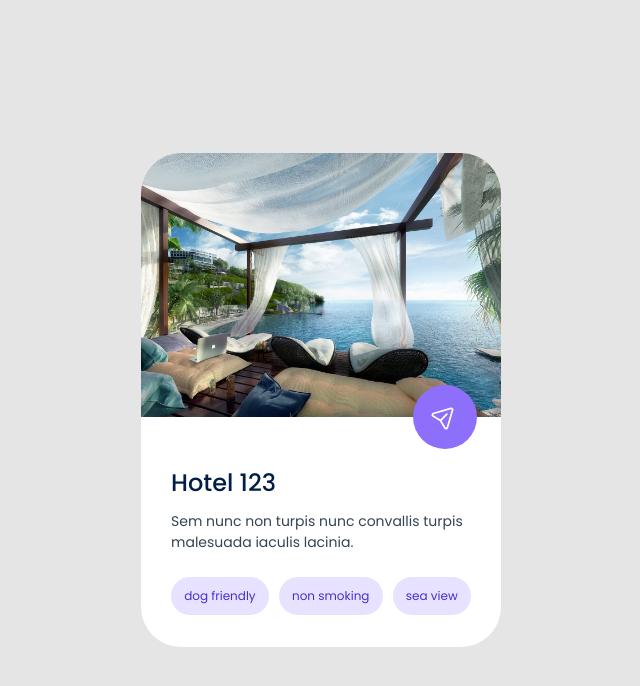
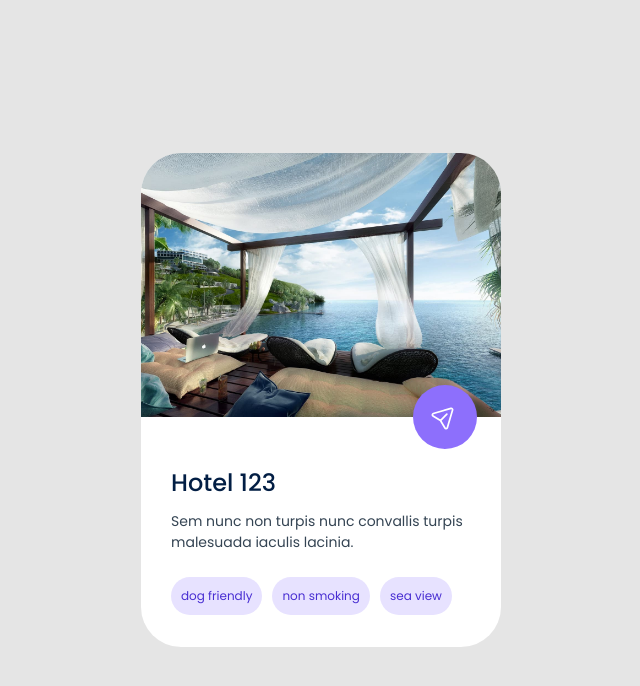
Before and after one commit to JakubChrapek/gatsby-components, a Gatsby site: page / in a window 1280 px wide. Shown: the whole page, without its empty margins (319-959 px from the left). Built offline with nearby package versions, Linux system fonts and the light colour scheme; Gatsby itself is replaced by a stand-in of ours.

Commit message:
List of tags margins and img aspect ratio changed

```diff
--- a/src/components/card.js
+++ b/src/components/card.js
@@ -4,7 +4,8 @@ import { COLORS } from "../constants"
 import { Send } from "./icons"
 
 const Wrapper = styled.article`
-  max-width: clamp(360px, 25vw, 90vw);
+  width: 360px;
+  max-width: 90vw;
   background-color: ${COLORS.white};
   border-radius: 40px;
   display: flex;
@@ -26,6 +27,10 @@ const Header = styled.h2`
 
 const Image = styled.img`
   aspect-ratio: 360/264;
+  object-fit: cover;
+  @media (max-width: 360px) {
+    aspect-ratio: 360/340;
+  }
   width: 100%;
 `
 
@@ -46,24 +51,29 @@ const TextWrapper = styled.div`
     font-size: 14px;
     line-height: 1.5;
     color: ${COLORS.black700};
+    margin-bottom: 14px;
   }
 `
 
 const TagsList = styled.ul`
   list-style: none;
   padding: 0;
-  display: grid;
-  grid-gap: 16px 10px;
-  grid-auto-flow: column;
+  display: flex;
   flex-wrap: wrap;
-  margin-top: 24px;
 `
 
 const Tag = styled.li`
+  &:not(:last-of-type) {
+    margin-right: 10px;
+  }
+  margin-top: 10px;
   padding: 10px;
   font-size: 12px;
   line-height: 1.5;
   border-radius: 40px;
+  display: flex;
+  justify-content: center;
+  align-items: center;
   text-align: center;
   background-color: ${COLORS.primary100};
   color: ${COLORS.primary500};
```
